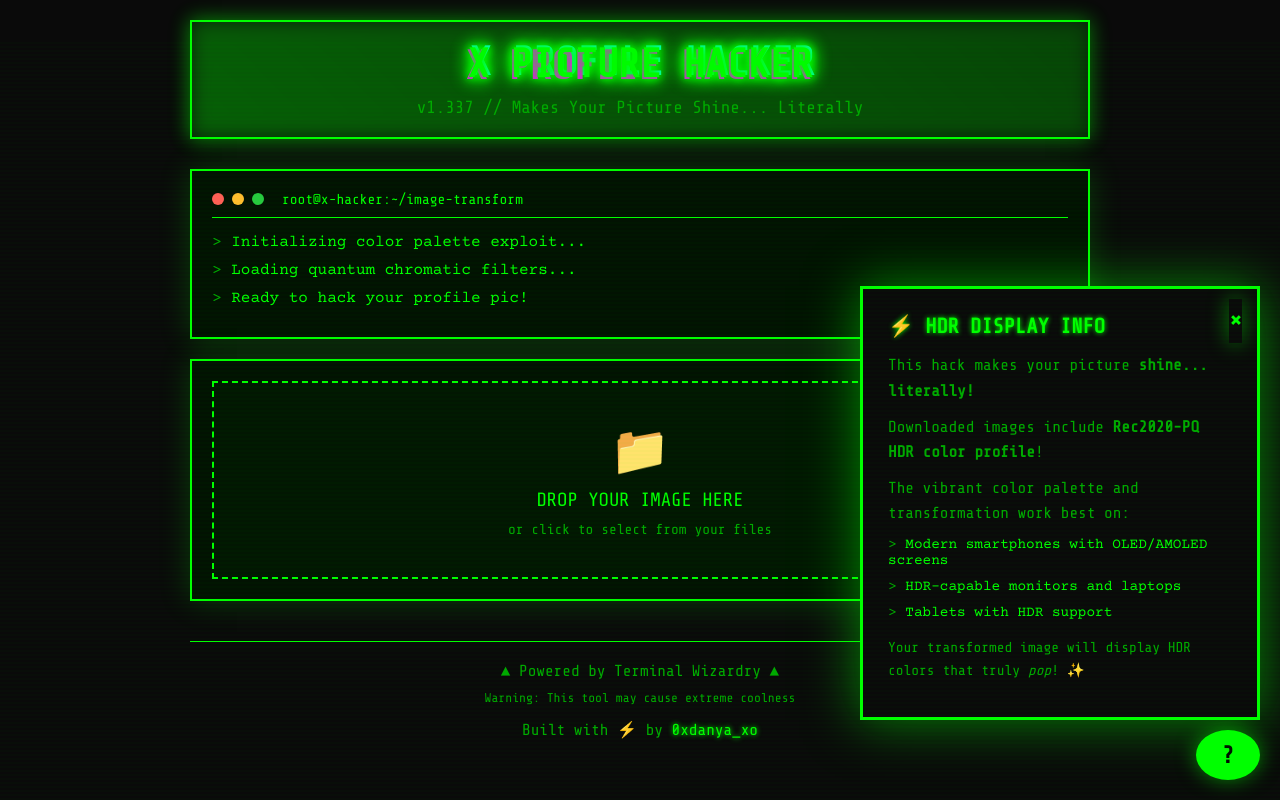
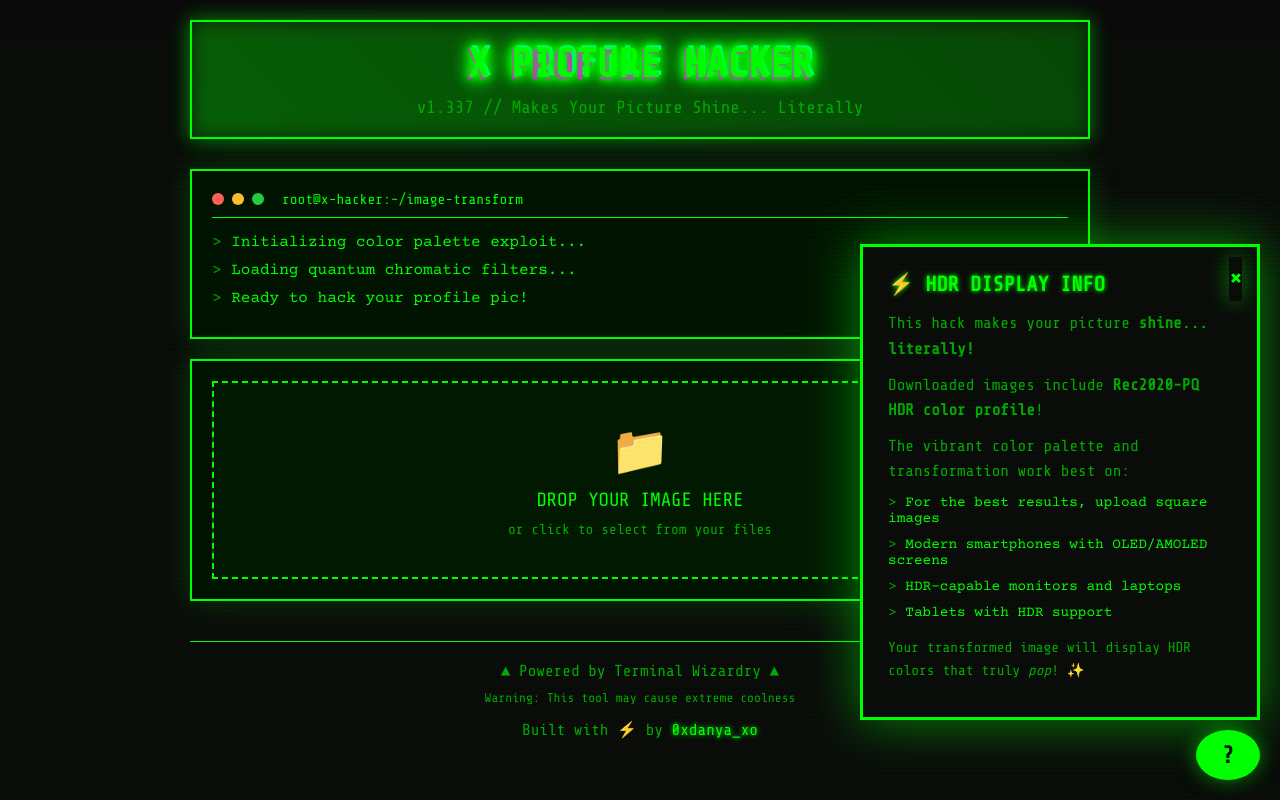
Before and after one commit to BasedToschi/hackpfp, a Next.js app: page / in a window 1280 px wide. Both pictures are taken after a click on the button "HDR Information". Built offline with nearby package versions, Linux system fonts and the light colour scheme.

Commit message:
Update page.tsx

```diff
--- a/app/page.tsx
+++ b/app/page.tsx
@@ -501,6 +501,7 @@ export default function Home() {
         <p>This hack makes your picture <strong>shine... literally!</strong></p>
         <p>Downloaded images include <strong>Rec2020-PQ HDR color profile</strong>!</p>
         <p>The vibrant color palette and transformation work best on:</p>
+        <div className="command-line" style={{ fontSize: '0.9em' }}>For the best results, upload square images</div>
         <div className="command-line" style={{ fontSize: '0.9em' }}>Modern smartphones with OLED/AMOLED screens</div>
         <div className="command-line" style={{ fontSize: '0.9em' }}>HDR-capable monitors and laptops</div>
         <div className="command-line" style={{ fontSize: '0.9em' }}>Tablets with HDR support</div>
```
